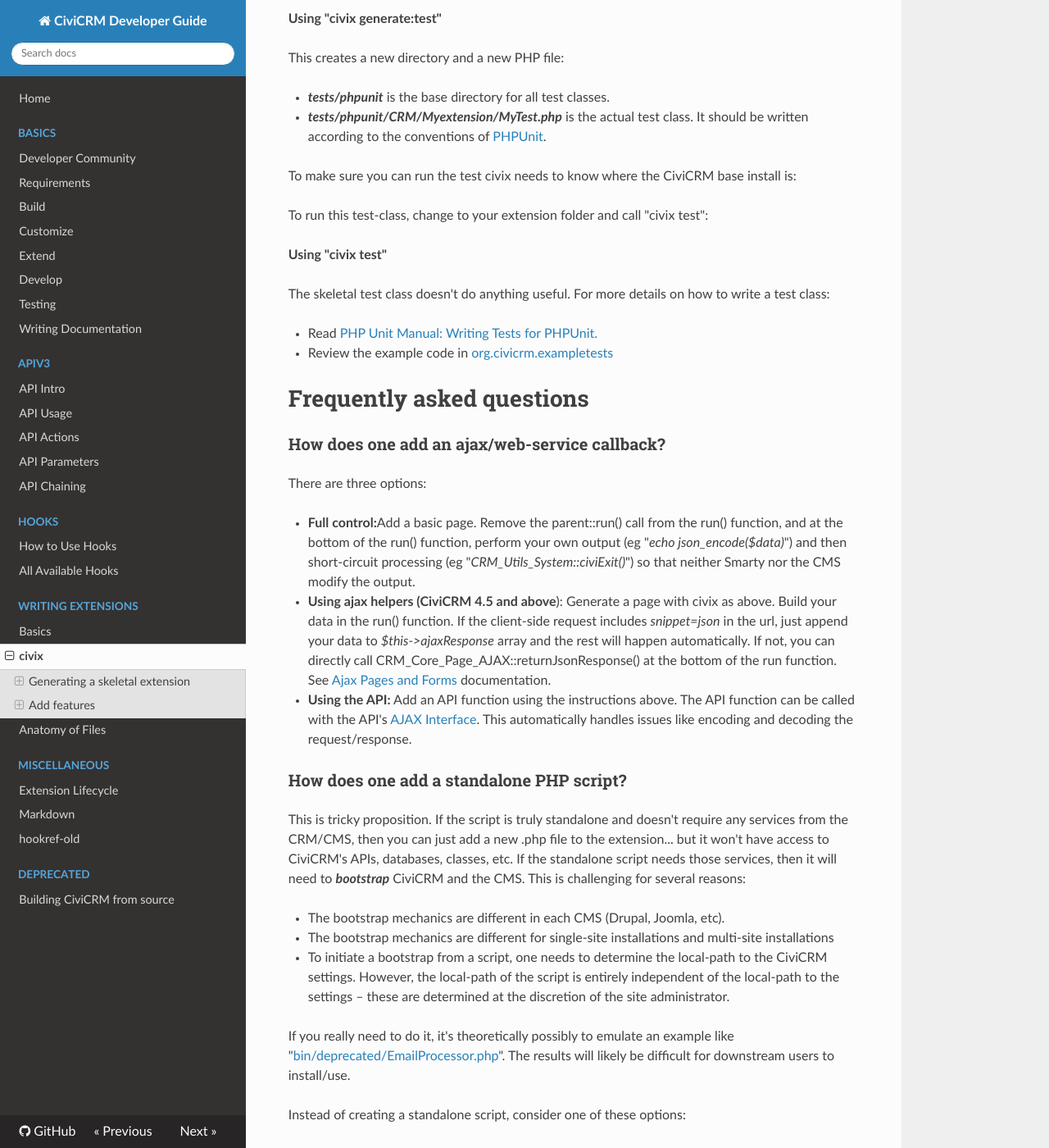
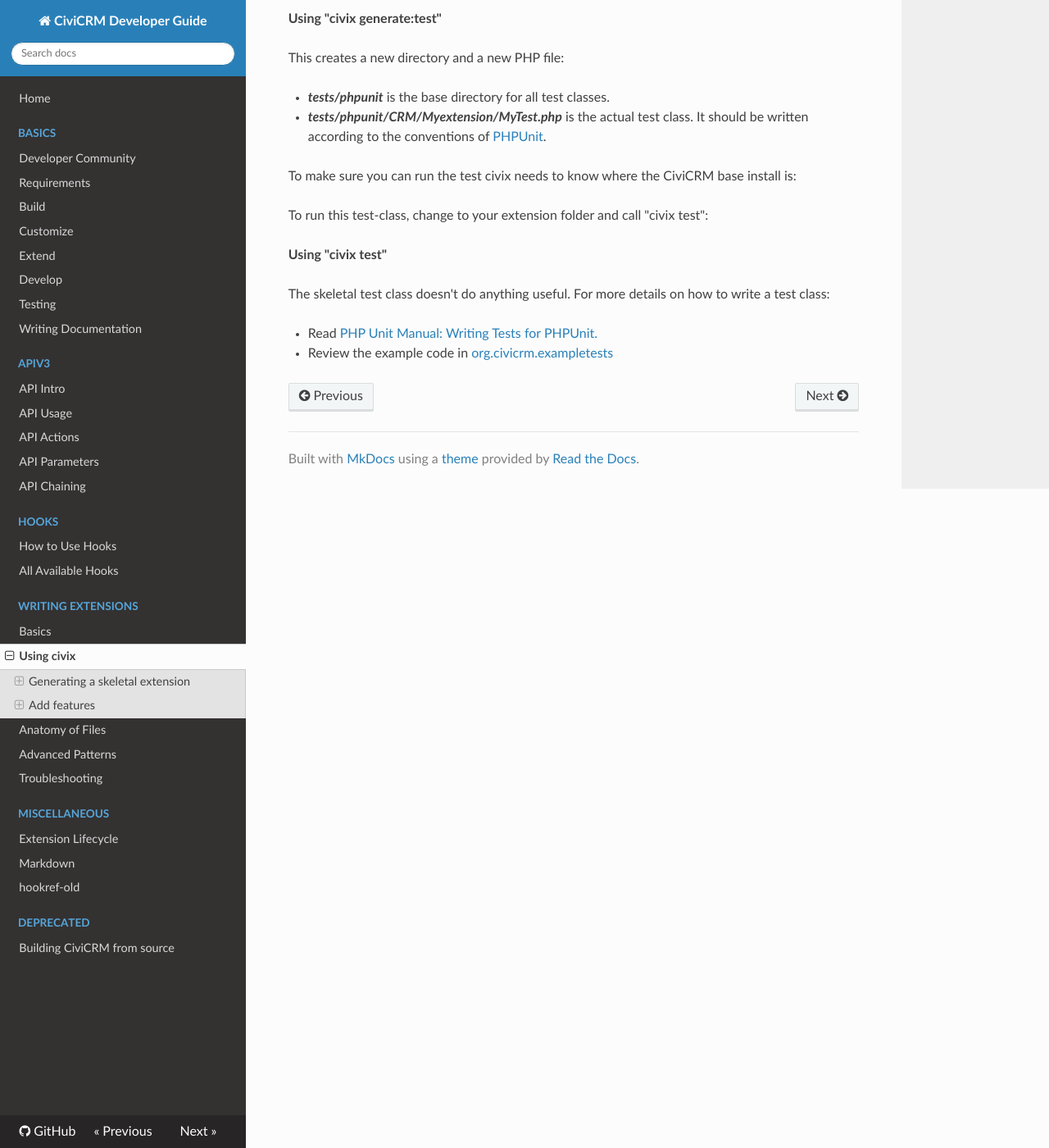
Before and after one commit to civicrm/civicrm-dev-docs, an MkDocs documentation site: the page built from docs/extensions/civix.md, in a window 1280 px wide and 1400 px high, scrolled down 10011 px. Shown: the whole window at 82% size. Built offline with MkDocs 1.6.1, drawn with Linux system fonts in a browser that asks for light colours; nearby versions of some CDN libraries; old or Windows-style settings are respelled for this version of MkDocs; some of the changed text lies outside the part shown.

Commit message:
split out and tweek content for advancd and faqs

```diff
--- a/docs/extensions/civix.md
+++ b/docs/extensions/civix.md
@@ -545,100 +545,3 @@
     PHPUnit.](https://phpunit.de/manual/current/en/writing-tests-for-phpunit.html)
 -   Review the example code in
     [org.civicrm.exampletests](https://github.com/totten/org.civicrm.exampletests)
-
-# Frequently asked questions
-
-### How does one add an ajax/web-service callback?
-
-There are three options:
-
--   **Full control:**Add a basic page. Remove the parent::run() call
-    from the run() function, and at the bottom of the run() function,
-    perform your own output (eg "*echo json\_encode($data)*") and then
-    short-circuit processing (eg "*CRM\_Utils\_System::civiExit()*") so
-    that neither Smarty nor the CMS modify the output.
--   **Using ajax helpers (CiviCRM 4.5 and above**): Generate a page with
-    civix as above. Build your data in the run() function. If the
-    client-side request includes *snippet=json* in the url, just append
-    your data to *$this-\>ajaxResponse* array and the rest will happen
-    automatically. If not, you can directly call
-    CRM\_Core\_Page\_AJAX::returnJsonResponse() at the bottom of the run
-    function. See [Ajax Pages and
-    Forms](/confluence/display/CRMDOC/Ajax+Pages+and+Forms)
-    documentation.
--   **Using the API:** Add an API function using the instructions above.
-    The API function can be called with the API's [AJAX
-    Interface](http://wiki.civicrm.org/confluence/display/CRMDOC/AJAX+Interface).
-    This automatically handles issues like encoding and decoding the
-    request/response.
-
-### How does one add a standalone PHP script?
-
-This is tricky proposition. If the script is truly standalone and
-doesn't require any services from the CRM/CMS, then you can just add a
-new .php file to the extension... but it won't have access to CiviCRM's
-APIs, databases, classes, etc. If the standalone script needs those
-services, then it will need to ***bootstrap*** CiviCRM and the CMS. This
-is challenging for several reasons:
-
--   The bootstrap mechanics are different in each CMS (Drupal, Joomla,
-    etc).
--   The bootstrap mechanics are different for single-site installations
-    and multi-site installations
--   To initiate a bootstrap from a script, one needs to determine the
-    local-path to the CiviCRM settings. However, the local-path of the
-    script is entirely independent of the local-path to the settings –
-    these are determined at the discretion of the site administrator.
-
-If you really need to do it, it's theoretically possibly to emulate an
-example like
-"[bin/deprecated/EmailProcessor.php](http://svn.civicrm.org/civicrm/branches/v4.1/bin/deprecated/EmailProcessor.php)".
-The results will likely be difficult for downstream users to
-install/use.
-
-Instead of creating a standalone script, consider one of these options:
-
--   Add an API function (using the instructions above). The API function
-    can be called many different ways – PHP, REST, AJAX, CLI, Drush,
-    Smarty, cron, etc. CiviCRM used to include a number of standalone
-    scripts – many of these have been migrated to API functions because
-    this approach is simpler and more flexible.
--   Add a basic page (using the instructions above). At the bottom of
-    the run() function, call "*CRM\_Utils\_System::civiExit()*" to
-    short-circuit theming and CMS processing.
-
-### How does one add a cron job?
-
-One can add an API function (using the instructions above) and create a
-schedule record. In CiviCRM 4.3, the schedule record can be
-automatically created; to do this, call "civix
-[generate:api](http://generateapi)" with the option "–schedule Daily"
-(or "-schedule Hourly", etc). CiviCRM will make a best-effort to meet
-the stated schedule.
-
-In CiviCRM 4.2, one can use APIs as cron jobs, but the schedule record
-won't be created automatically. The site administrator must manually
-insert a scheduling record by navigating to "Administer =\> System
-Settings =\> Scheduled Jobs".
-
-# Troubleshooting
-
-1.  I've created the files and edited them but I don't see the expected
-    changes.\
-     A: Did you install and enable your extension?
-    (<site\>/civicrm/admin/extensions?reset=1)\
-     \
-
-2.  I get Error: "Cannot instantiate API client -- please set connection
-    options in parameters.yml"\
-     A: You might have missed the step about setting
-    'civicrm\_api3\_conf\_path'
-    ([https://github.com/totten/civix/](https://github.com/totten/civix/)),
-    or it didn't get set properly for some reason.\
-     \
-3.  I've tried to generate a page/report/search/upgrader/etc but it's
-    not working.\
-     A: For all of the various types, you must first run
-    [generate:module](http://generatemodule), and then \`cd\` into the
-    folder (e.g. com.example.myextension) before running one of the
-    other \`generate:\` commands.
--- a/mkdocs.yml
+++ b/mkdocs.yml
@@ -25,8 +25,10 @@
    - All Available Hooks: hooks-db.md
 - Writing Extensions:
   - Basics: extensions/basics.md
-  - civix: extensions/civix.md
+  - Using civix: extensions/civix.md
   - Anatomy of Files: extensions/files.md
+  - Advanced Patterns: extensions/advanced.md
+  - Troubleshooting: extensions/troubleshooting.md
   # - Using hooks: extensions/using-hooks.md
   # - Customizing Screens: extensions/customize-screens.md
   # - Creating Pages: Forms/extensions/create-page.md
```
Also changed, not shown: docs/extensions/advanced.md (added, +82 -0 lines), docs/extensions/troubleshooting.md (added, +41 -0 lines).
